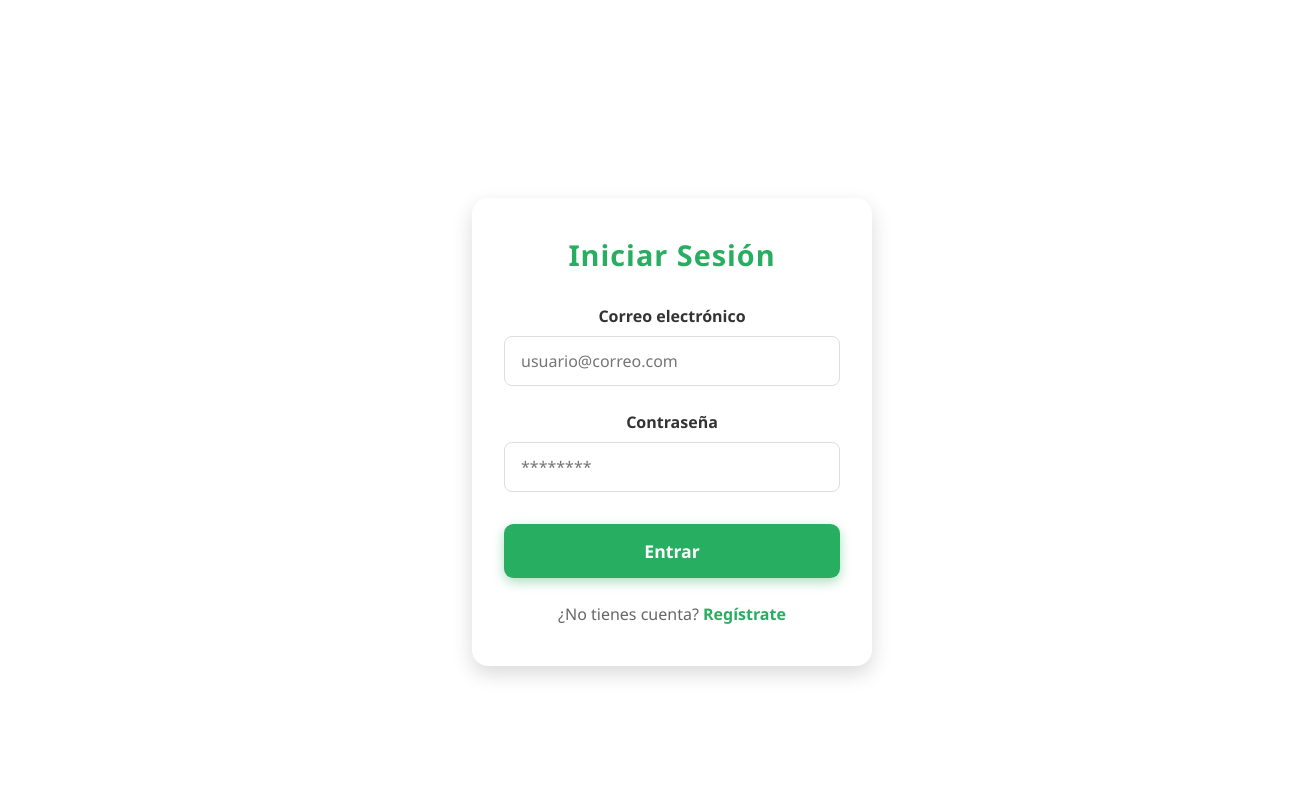
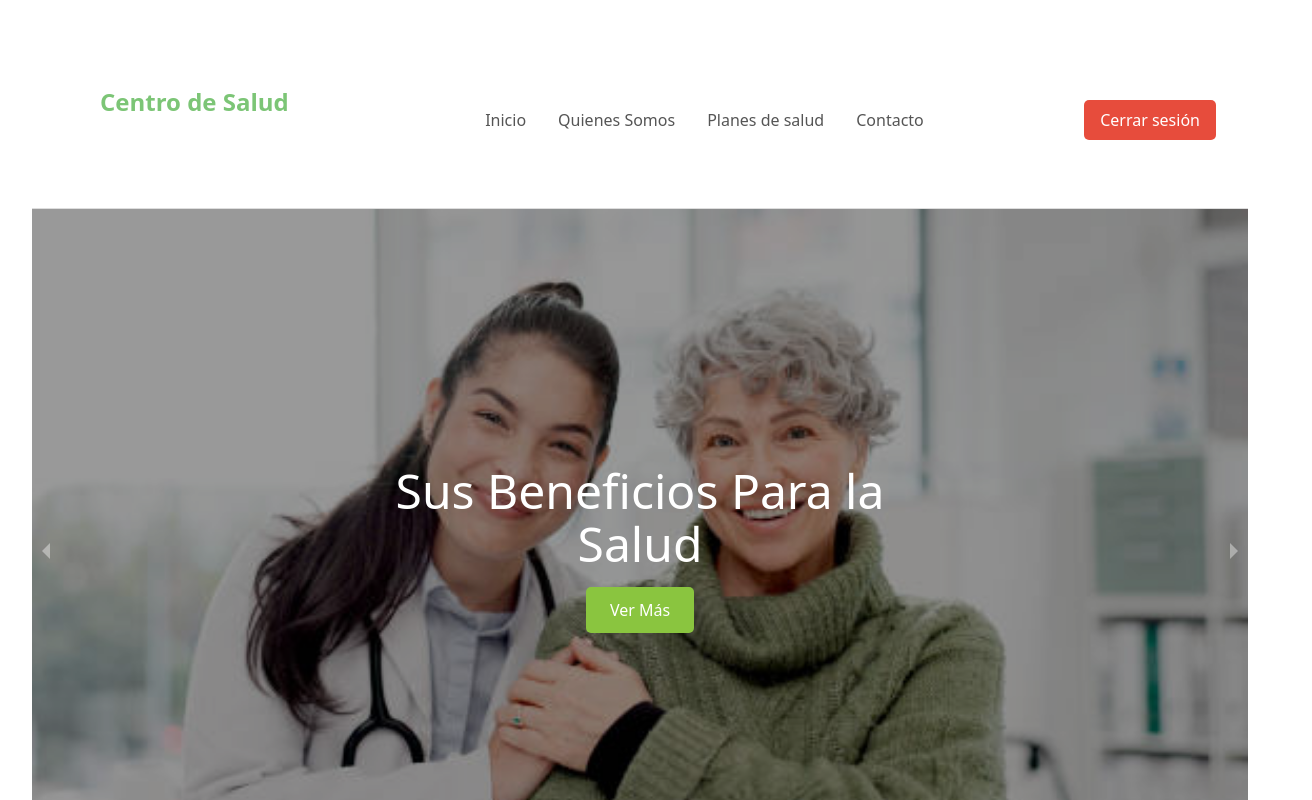
Before and after one commit to smtzs1999/SismaClonFroftend, a React (Vite) app: page / in a window 1280 px wide. Before the commit this address led to /login. Shown: the top 800 px of the page, 1312 px wide, since content can reach past the window. Built offline with nearby package versions, Linux system fonts and the light colour scheme.

Commit message:
[ADD] se agrego diseño al login

```diff
--- a/src/App.jsx
+++ b/src/App.jsx
@@ -1,38 +1,23 @@
-import React, { useState } from "react";
-import { BrowserRouter as Router, Routes, Route, Navigate } from "react-router-dom";
-
-import Login from "./components/Login";
-import Register from "./components/Register";
-import Home from "./components/Home";
-// import NotFound from "./components/NotFound";
+import { BrowserRouter as Router, Routes, Route } from 'react-router-dom';
+import Home from './components/Home';
+import Login from './components/Login';
+import Register from './components/Register';
+import AppNoticias from './Cards'; // Ajusta la ruta si es necesario
+import { useState } from 'react';
 
 function App() {
   const [isAuthenticated, setIsAuthenticated] = useState(false);
 
-  const handleLogin = () => {
-    setIsAuthenticated(true);
-  };
-
-  const handleLogout = () => {
-    setIsAuthenticated(false);
-  };
+  const handleLogin = () => setIsAuthenticated(true);
+  const handleLogout = () => setIsAuthenticated(false);
 
   return (
     <Router>
       <Routes>
-        {!isAuthenticated && (
-          <>
-            <Route path="/login" element={<Login onLogin={handleLogin} />} />
-            <Route path="/register" element={<Register />} />
-            <Route path="*" element={<Navigate to="/login" replace />} />
-          </>
-        )}
-        {isAuthenticated && (
-          <>
-            <Route path="/" element={<Home onLogout={handleLogout} />} />
-            {/* <Route path="*" element={<NotFound />} /> */}
-          </>
-        )}
+        <Route path="/" element={<Home onLogout={handleLogout} />} />
+        <Route path="/login" element={<Login onLogin={handleLogin} />} />
+        <Route path="/register" element={<Register />} />
+        <Route path="/noticias/*" element={<AppNoticias />} />
       </Routes>
     </Router>
   );
--- a/src/Cards.jsx
+++ b/src/Cards.jsx
@@ -283,7 +283,7 @@ function DetalleNoticia() {
       `}</style>
 
       <div className="detalle-card text-center">
-        <Link to="/noticias" className="btn btn-outline-success btn-back">← Atrás</Link>
+        <Link to="/" className="btn btn-outline-success btn-back">← Atrás</Link>
         <h2 className="mb-3">{noticia.titulo}</h2>
         <p className="card-descripcion">{noticia.descripcion}</p>
         <p><strong>{noticia.fecha}</strong></p>
--- a/src/Components/Home.jsx
+++ b/src/Components/Home.jsx
@@ -6,8 +6,11 @@ import CardsApp from '../Cards';
 import { OurDoctors } from './OurDoctors';
 import { HealthCenter } from './welcome';
 import ViewVista from './Citas';
+import { Link, useNavigate } from 'react-router-dom';
 
 function Home({ onLogout }) {
+  const navigate = useNavigate();
+
   const images = [
     '/src/assets/sistema/carrusel/foto1.jpg',
     '/src/assets/sistema/carrusel/foto2.jpg',
@@ -21,18 +24,23 @@ function Home({ onLogout }) {
     text: '#000'
   });
 
+  function handleLogout() {
+    onLogout();
+    navigate('/login');
+  }
+
   return (
     <div className="app">
       <header className="app-header" style={{display: 'flex', justifyContent: 'space-between', alignItems: 'center'}}>
         <div className="logo">Centro de Salud</div>
         <nav className="nav">
-          <a href="#">Inicio</a>
-          <a href="#">Quienes Somos</a>
-          <a href="#">Planes de salud</a>
-          <a href="#">Contacto</a>
+          <Link to="/">Inicio</Link>
+          <Link to="/quienes-somos">Quienes Somos</Link>
+          <Link to="/planes-salud">Planes de salud</Link>
+          <Link to="/contacto">Contacto</Link>
         </nav>
         <button
-          onClick={onLogout}
+          onClick={handleLogout}
           style={{
             backgroundColor: '#e74c3c',
             color: 'white',
@@ -59,10 +67,9 @@ function Home({ onLogout }) {
           <button className="read-button">Ver Más</button>
         </div>
       </main>
-
       <HealthCenter />
       <OurDoctors />
-      <CardsApp />
+      <CardsApp/>
       <ViewVista />
     </div>
   );
--- a/src/Components/Login.jsx
+++ b/src/Components/Login.jsx
@@ -1,5 +1,6 @@
 import React, { useState } from 'react';
 import { Link, useNavigate } from 'react-router-dom';
+import fondoLogin from '../assets/fondo/fondo.png';
 
 const Login = ({ onLogin }) => {
   const [email, setEmail] = useState('');
@@ -8,9 +9,7 @@ const Login = ({ onLogin }) => {
 
   const handleSubmit = (e) => {
     e.preventDefault();
-
     const users = JSON.parse(localStorage.getItem('users')) || [];
-
     const userFound = users.find(user => user.correo === email && user.password === password);
 
     if (userFound) {
@@ -23,117 +22,151 @@ const Login = ({ onLogin }) => {
   };
 
   return (
+    <>
       <div
         style={{
+          position: 'fixed',
+          top: 0,
+          left: 0,
+          width: '100vw',
+          height: '100vh',
+          backgroundImage: `url(${fondoLogin})`,
+          backgroundSize: 'cover',
+          backgroundPosition: 'center',
+          backgroundRepeat: 'no-repeat',
+          zIndex: -1,
+        }}
+      ></div>
+
+      <div
+        style={{
+          minHeight: '100vh',
           display: 'flex',
-        justifyContent: 'center',
-        alignItems: 'center',
-        height: '100vh',
-        width: '100vw',
-        fontFamily: "'Segoe UI', Tahoma, Geneva, Verdana, sans-serif",
+          flexDirection: 'column',
+          fontFamily: "'Segoe UI', sans-serif",
+          position: 'relative',
+          zIndex: 1,
         }}
       >
         <div
           style={{
-          backgroundColor: 'white',
-          padding: '2.5rem 2rem',
-          borderRadius: '1rem',
-          boxShadow: '0 8px 20px rgba(0,0,0,0.15)',
-          width: '100%',
-          maxWidth: '400px',
+            color: 'black',
+            padding: '1.5rem',
+            textAlign: 'center',
+            fontSize: '2.5rem',
+            fontWeight: 'bold',
           }}
         >
-        <h3
+          BIENVENIDOS
+        </div>
+
+        <div
           style={{
-            textAlign: 'center',
-            color: '#27ae60',
-            marginBottom: '2rem',
-            fontWeight: '700',
-            fontSize: '1.8rem',
-            letterSpacing: '1px'
+            flex: 1,
+            display: 'flex',
+            justifyContent: 'center',
+            alignItems: 'center',
+            padding: '2rem',
           }}
         >
-          Iniciar Sesión
-        </h3>
-        <form onSubmit={handleSubmit}>
-          <div style={{ marginBottom: '1.5rem' }}>
-            <label
+          <div
             style={{
-                display: 'block',
-                marginBottom: '.5rem',
-                fontWeight: '600',
-                color: '#333'
+              display: 'flex',
+              width: '90%',
+              maxWidth: '900px',
+              height: '500px',
+              backgroundColor: 'rgba(248, 248, 248, 0.85)',
+              borderRadius: '2rem',
+              overflow: 'hidden',
+              boxShadow: '0 10px 30px rgba(0,0,0,0.2)',
             }}
           >
-              Correo electrónico
-            </label>
+            <div
+              style={{
+                flex: 1,
+                padding: '2rem',
+                display: 'flex',
+                flexDirection: 'column',
+                justifyContent: 'center',
+                alignItems: 'center',
+              }}
+            >
+              <img
+                src="https://cdn-icons-png.flaticon.com/512/149/149071.png"
+                alt="User Icon"
+                style={{ width: '80px', marginBottom: '1.5rem' }}
+              />
+              <h2 style={{ fontSize: '1.8rem', marginBottom: '1.5rem', fontWeight: 'bold' }}>
+                Iniciar Sesión
+              </h2>
+
+              <form onSubmit={handleSubmit} style={{ width: '80%' }}>
+                <label style={{ fontWeight: '600' }}>Correo electrónico</label>
                 <input
                   type="email"
-              placeholder="usuario@correo.com"
                   value={email}
-              onChange={e => setEmail(e.target.value)}
+                  onChange={(e) => setEmail(e.target.value)}
                   required
                   style={{
                     width: '100%',
-                padding: '0.75rem 1rem',
-                borderRadius: '0.5rem',
-                border: '1.5px solid #ddd',
-                fontSize: '1rem',
+                    padding: '0.75rem',
+                    marginBottom: '1rem',
+                    border: '1px solid #ccc',
+                    borderRadius: '1rem',
                   }}
                 />
-          </div>
-          <div style={{ marginBottom: '2rem' }}>
-            <label
-              style={{
-                display: 'block',
-                marginBottom: '.5rem',
-                fontWeight: '600',
-                color: '#333'
-              }}
-            >
-              Contraseña
-            </label>
+                <label style={{ fontWeight: '600' }}>Contraseña</label>
                 <input
                   type="password"
-              placeholder="********"
                   value={password}
-              onChange={e => setPassword(e.target.value)}
+                  onChange={(e) => setPassword(e.target.value)}
                   required
                   style={{
                     width: '100%',
-                padding: '0.75rem 1rem',
-                borderRadius: '0.5rem',
-                border: '1.5px solid #ddd',
-                fontSize: '1rem',
+                    padding: '0.75rem',
+                    marginBottom: '1.5rem',
+                    border: '1px solid #ccc',
+                    borderRadius: '1rem',
                   }}
                 />
-          </div>
                 <button
                   type="submit"
                   style={{
                     width: '100%',
-              padding: '0.85rem',
-              borderRadius: '0.6rem',
+                    padding: '0.75rem',
+                    backgroundColor: '#45B36B',
+                    color: 'white',
                     border: 'none',
-              backgroundColor: '#27ae60',
-              color: 'white',
-              fontSize: '1.1rem',
-              fontWeight: '700',
+                    borderRadius: '1rem',
+                    fontWeight: 'bold',
+                    fontSize: '1rem',
                     cursor: 'pointer',
-              boxShadow: '0 4px 12px rgba(39, 174, 96, 0.4)',
                   }}
                 >
                   Entrar
                 </button>
-          <div style={{ textAlign: 'center', marginTop: '1.5rem' }}>
-            <span style={{ color: '#666' }}>¿No tienes cuenta? </span>
-            <Link to="/register" style={{ color: '#27ae60', fontWeight: '600', textDecoration: 'none' }}>
-              Regístrate
+                <div style={{ marginTop: '1rem', textAlign: 'center', fontSize: '0.9rem' }}>
+                  ¿No tienes cuenta?{' '}
+                  <Link to="/register" style={{ color: '#45B36B', fontWeight: 'bold' }}>
+                    Registrarse
                   </Link>
                 </div>
               </form>
             </div>
+
+            <div
+              style={{
+                flex: 1,
+                backgroundImage:
+                  'url("https://encrypted-tbn0.gstatic.com/images?q=tbn:ANd9GcSSYWeuUBT2VZFnnxF8hhGLpj5bHVv-3S11Fw&s")',
+                backgroundSize: 'cover',
+                backgroundPosition: 'center',
+              }}
+            />
           </div>
+        </div>
+      </div>
+    </>
   );
 };
 
```
Also changed, not shown: src/assets/fondo/fondo.png (added). Lines whose indentation alone changed are shown as unchanged.
